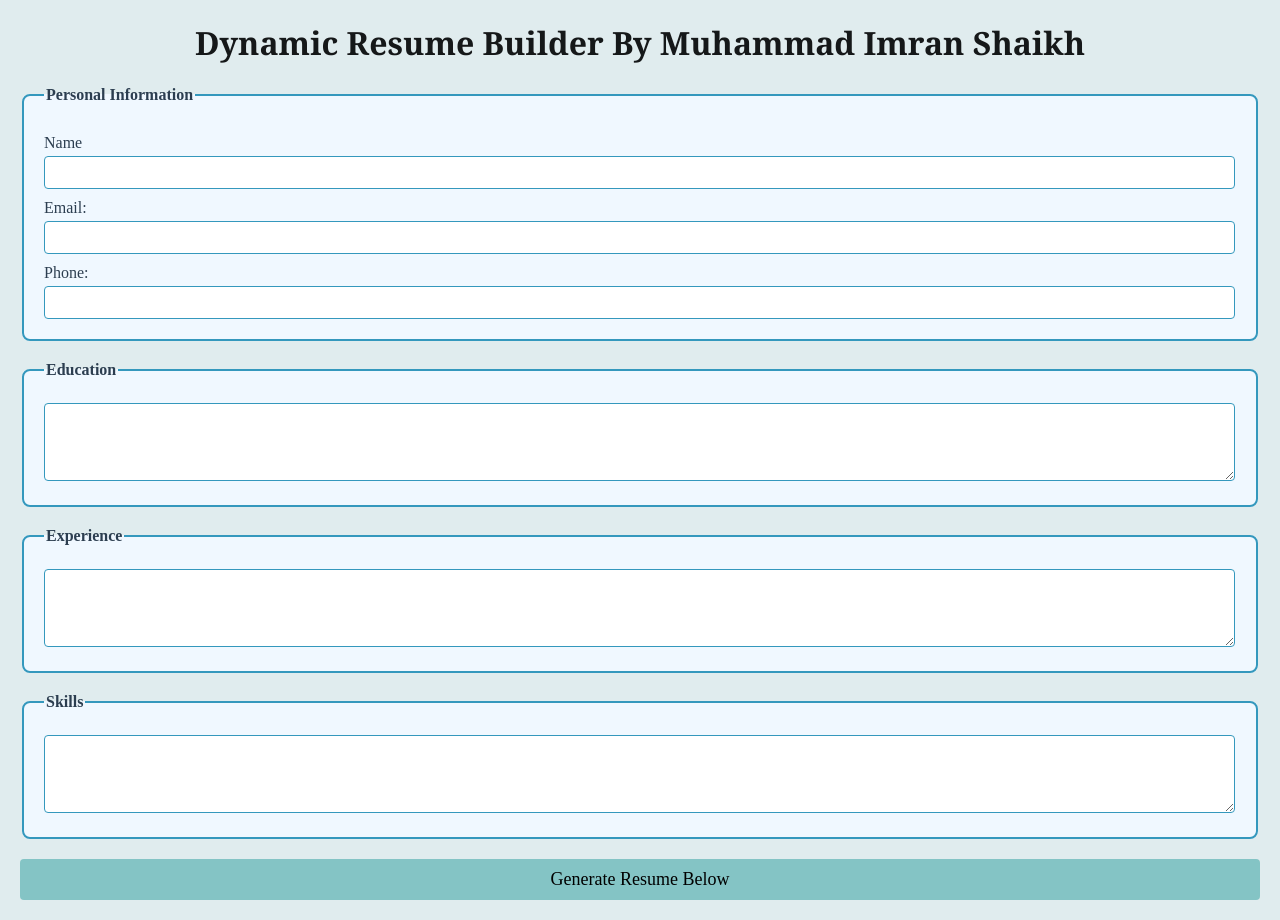
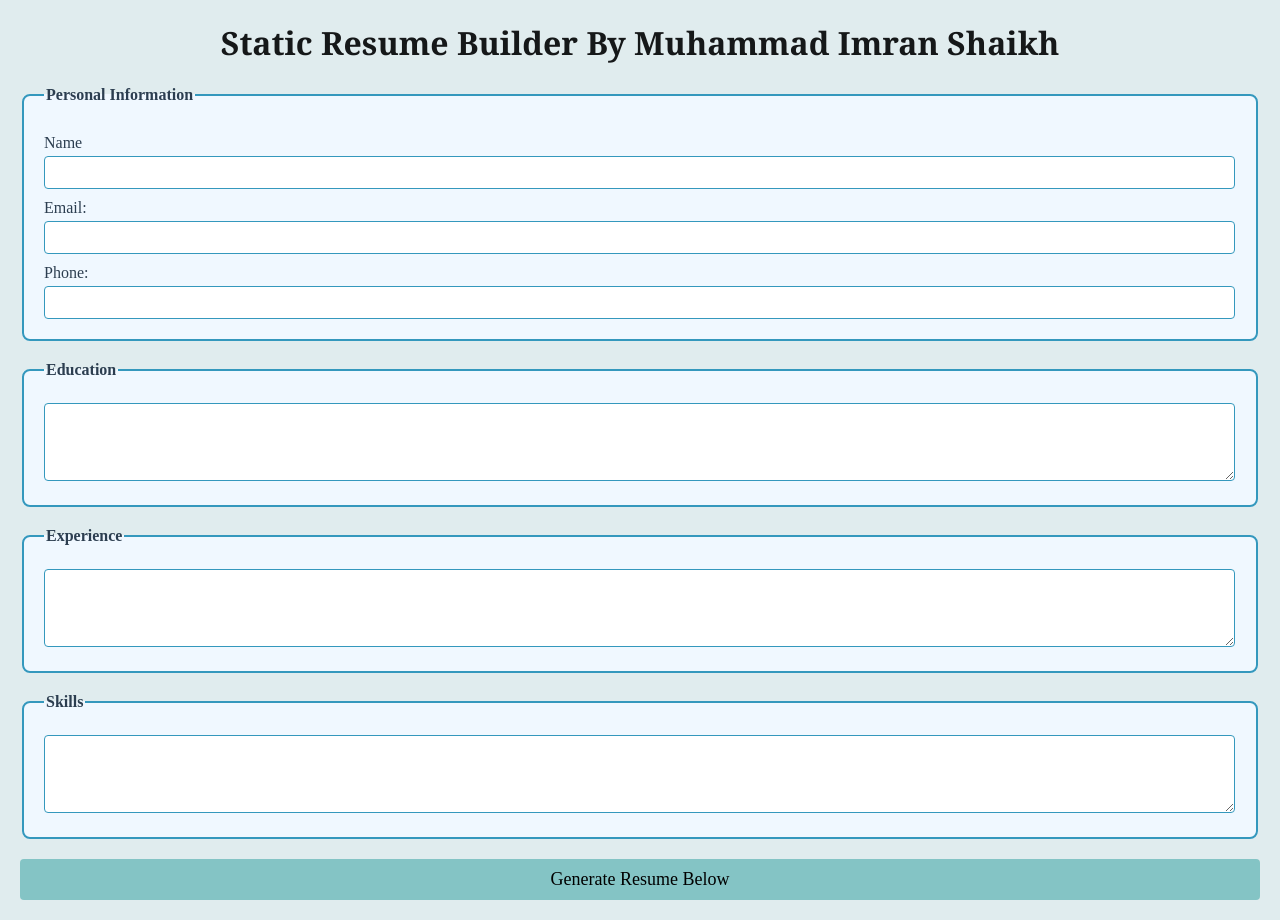
Before and after one commit to M-Imran-Shaikh-999/milestone1, a plain HTML site: page index.html in a window 1280 px wide. Drawn offline with Linux system fonts and the light colour scheme.

Commit message:
Initial commit

```diff
--- a/index.html
+++ b/index.html
@@ -8,7 +8,7 @@
 </head>
 
 <body>
-    <h1>Dynamic Resume Builder By Muhammad Imran Shaikh</h1>
+    <h1>Static Resume Builder By Muhammad Imran Shaikh</h1>
     <from id="resumeform">
     <fieldset>
     <legend>Personal Information</legend>
```
